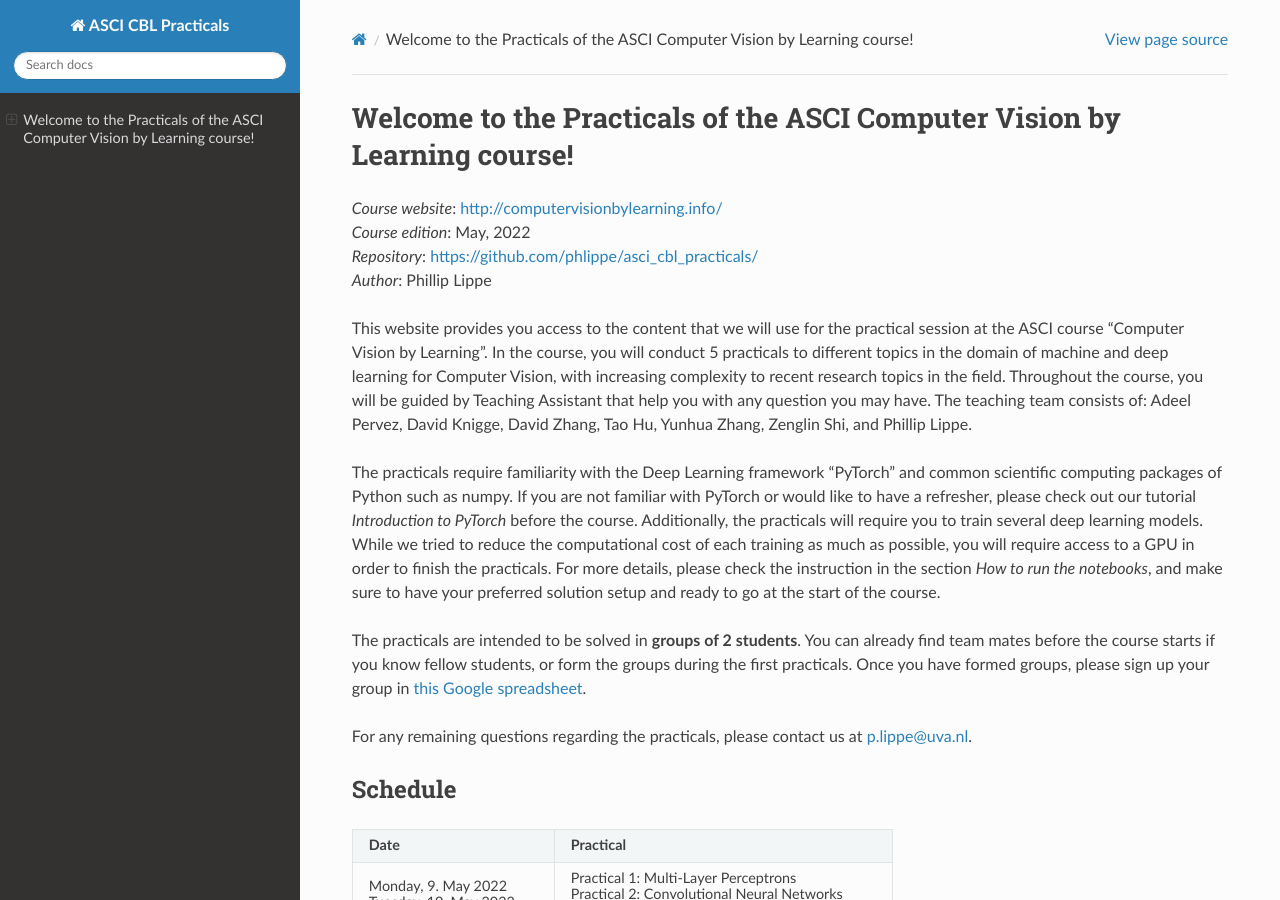
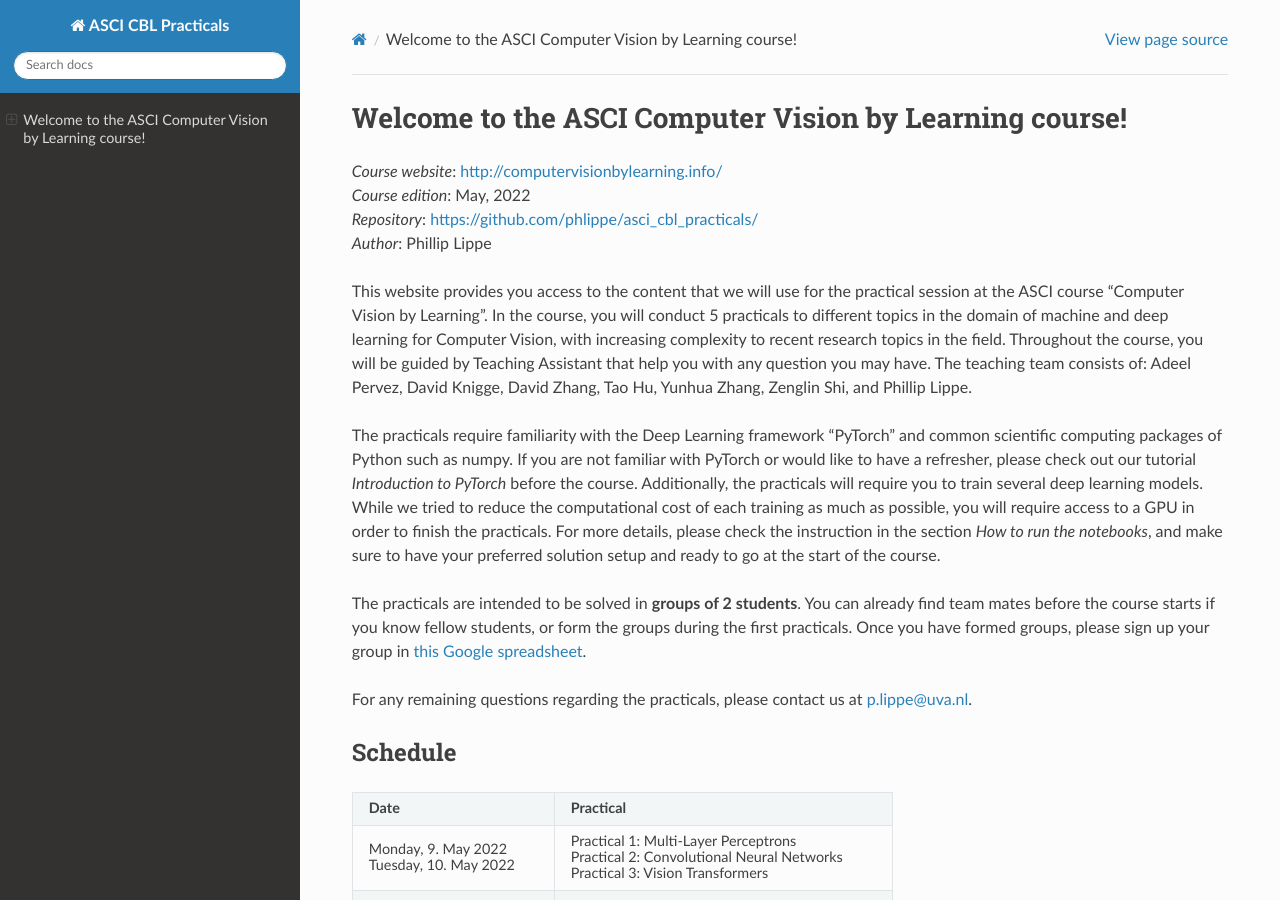
Before and after one commit to phlippe/asci_cbl_practicals, a Sphinx documentation site: the page built from docs/index.rst, in a window 1280 px wide and 900 px high. Built offline with Sphinx 7.4.7 and the Read the Docs theme 2.0.0, drawn with Linux system fonts in a browser that asks for light colours; pages that are not in the unit, such as notebooks, are missing from menus.

Commit message:
Shortening the title

```diff
--- a/docs/index.rst
+++ b/docs/index.rst
@@ -3,8 +3,8 @@
    You can adapt this file completely to your liking, but it should at least
    contain the root `toctree` directive.
 
-Welcome to the Practicals of the ASCI Computer Vision by Learning course!
-=========================================================================
+Welcome to the ASCI Computer Vision by Learning course!
+=======================================================
 
 | *Course website*: http://computervisionbylearning.info/
 | *Course edition*: May, 2022
```
